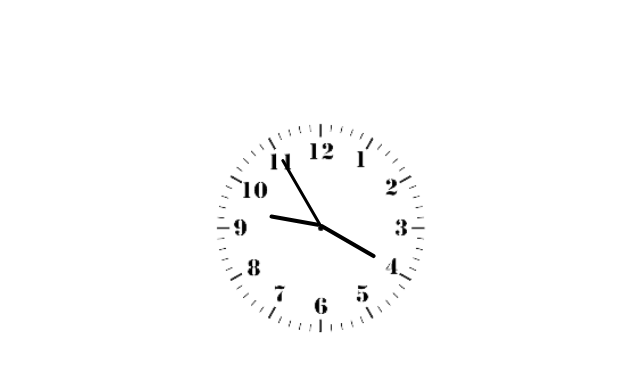
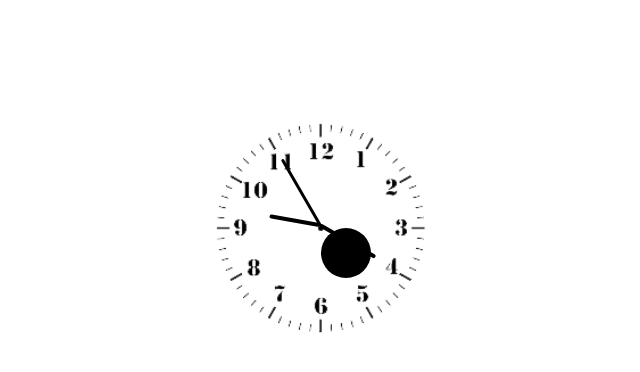
Before and after one commit to Saminasr33/clock2, a plain HTML site: page index.html in a window 1280 px wide. Shown: the whole page, without its empty margins (319-959 px from the left). Drawn offline with Linux system fonts and the light colour scheme.

Commit message:
Update index.html

```diff
--- a/index.html
+++ b/index.html
@@ -48,7 +48,7 @@
         }
         #center{
             width:50px;
-            heigth:50px;
+            height:50px;
             border-radius:50%;
             position: absolute;
             background-color: black;
```
